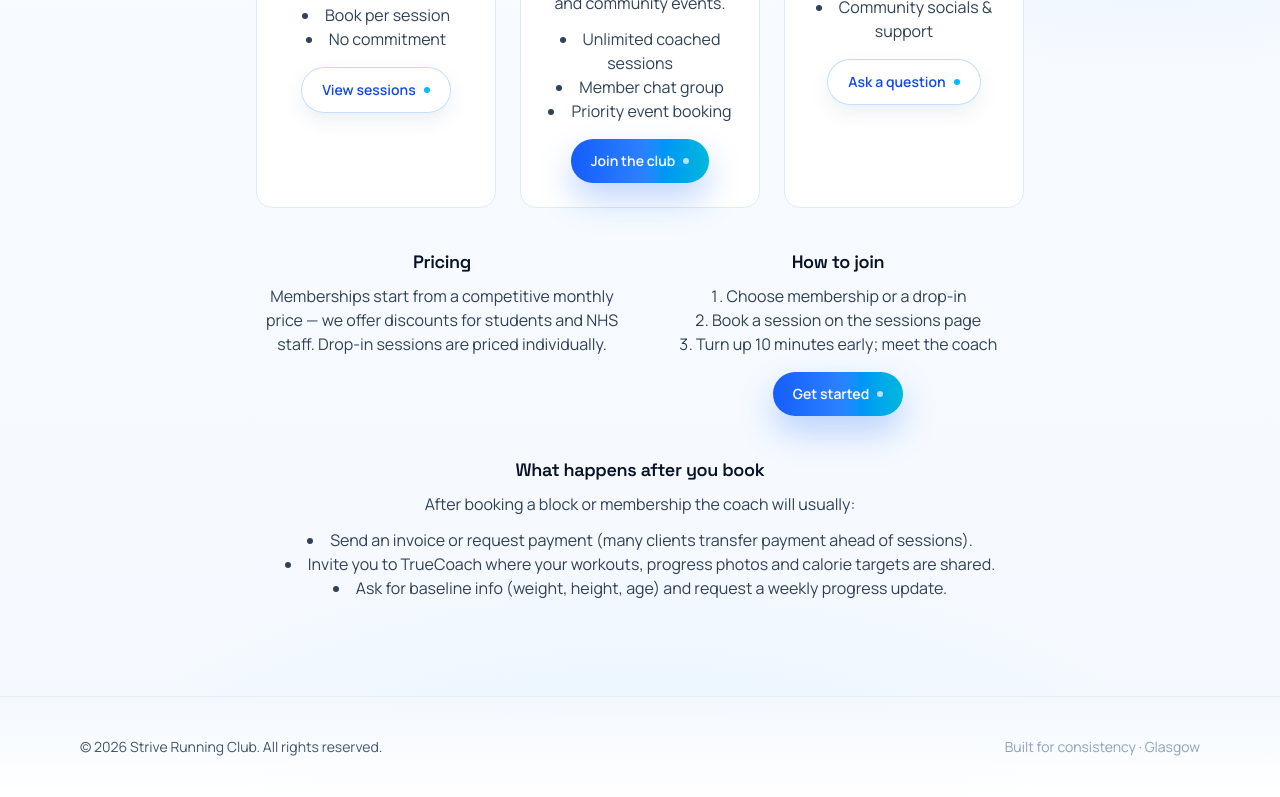
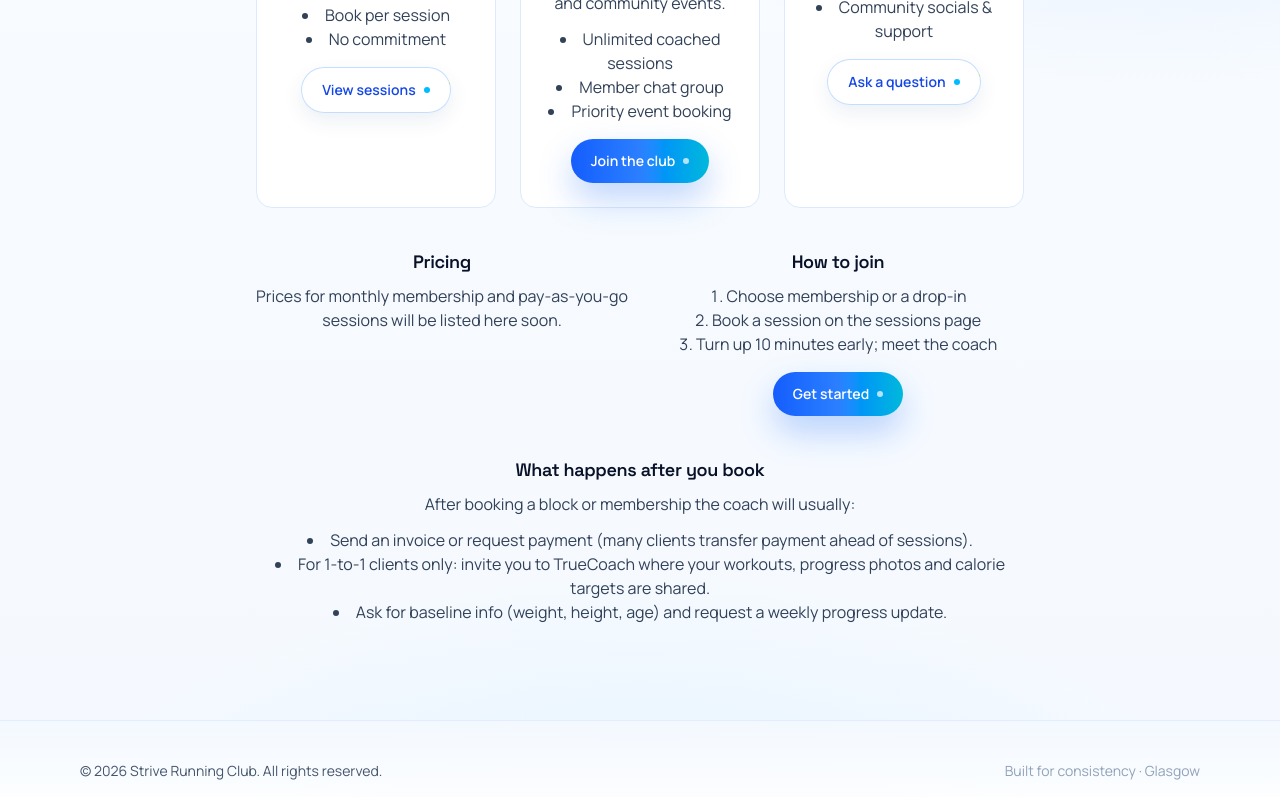
Before and after one commit to mbinnie123/strive-running-club, a Next.js app: page /membership in a window 1280 px wide. Shown: the part 405-1202 px from the top of the page. Built offline with nearby package versions, Linux system fonts and the light colour scheme.

Commit message:
content: remove NHS/student discount, restrict TrueCoach to 1-to-1

```diff
--- a/app/membership/page.tsx
+++ b/app/membership/page.tsx
@@ -59,7 +59,7 @@ export default function MembershipPage() {
           <div>
             <h3 className="text-lg font-semibold">Pricing</h3>
             <p className="mt-2 text-slate-700">
-              Memberships start from a competitive monthly price — we offer discounts for students and NHS staff. Drop-in sessions are priced individually.
+              Prices for monthly membership and pay-as-you-go sessions will be listed here soon.
             </p>
           </div>
 
@@ -81,7 +81,7 @@ export default function MembershipPage() {
           <p className="mt-2 text-slate-700">After booking a block or membership the coach will usually:</p>
           <ul className="mt-3 list-inside list-disc text-slate-700">
             <li>Send an invoice or request payment (many clients transfer payment ahead of sessions).</li>
-            <li>Invite you to TrueCoach where your workouts, progress photos and calorie targets are shared.</li>
+            <li>For 1-to-1 clients only: invite you to TrueCoach where your workouts, progress photos and calorie targets are shared.</li>
             <li>Ask for baseline info (weight, height, age) and request a weekly progress update.</li>
           </ul>
         </div>
--- a/app/running-club/page.tsx
+++ b/app/running-club/page.tsx
@@ -34,7 +34,7 @@ export default function RunningClubPage() {
 
           <div>
             <h3 className="text-xl font-semibold">Pricing & How to join</h3>
-            <p className="mt-3 text-slate-700">We offer drop-in sessions, block bookings and monthly membership. Students and key workers may be eligible for discounts. To join, pick a plan and book sessions via the sessions page.</p>
+            <p className="mt-3 text-slate-700">We offer drop-in sessions, block bookings and monthly membership. To join, pick a plan and book sessions via the sessions page.</p>
             <div className="mt-4">
               <Button href="/membership" variant="primary">See membership & book</Button>
             </div>
@@ -47,7 +47,6 @@ export default function RunningClubPage() {
             <li>Typical session length is 40–60 minutes; many clients get a solid 40-minute workout when scheduling around calls.</li>
             <li>Free taster session often offered — then block bookings or membership packages are available.</li>
             <li>Meet: Axiom Building, Washington Street, G3 8AZ (coach usually meets clients outside and shows them in).</li>
-            <li>After booking for a block, clients receive an invite to TrueCoach where programmes and weekly workouts are hosted.</li>
             <li>Recommended apps: Stridekick (social tracking), MyFitnessPal (calorie tracking) — coaches use these to monitor progress.</li>
             <li>Payments are often requested before the session or via an invoice for package bookings.</li>
           </ul>
--- a/app/sessions/page.tsx
+++ b/app/sessions/page.tsx
@@ -51,7 +51,7 @@ export default function SessionsPage() {
             <li>Sessions are bookable — the coach prefers bookings rather than walk-ins so attendance is known ahead of time.</li>
             <li>Typical session length is 40–60 minutes; some sessions may finish early for coach availability.</li>
             <li>Meeting point for gym-based sessions: Axiom Building, Washington Street, G3 8AZ (coach meets outside).</li>
-            <li>Block bookings include online programming via TrueCoach.</li>
+            <li>Online programming via TrueCoach is available for 1-to-1 clients only.</li>
           </ul>
         </div>
       </Container>
--- a/lib/membership-types.ts
+++ b/lib/membership-types.ts
@@ -1,5 +1,4 @@
 export const membershipTypes = [
   { id: "monthly", label: "Monthly membership" },
-  { id: "student-nhs", label: "Monthly membership - Student / NHS" },
   { id: "pay-as-you-go", label: "Pay-as-you-go" },
 ] as const;
```
